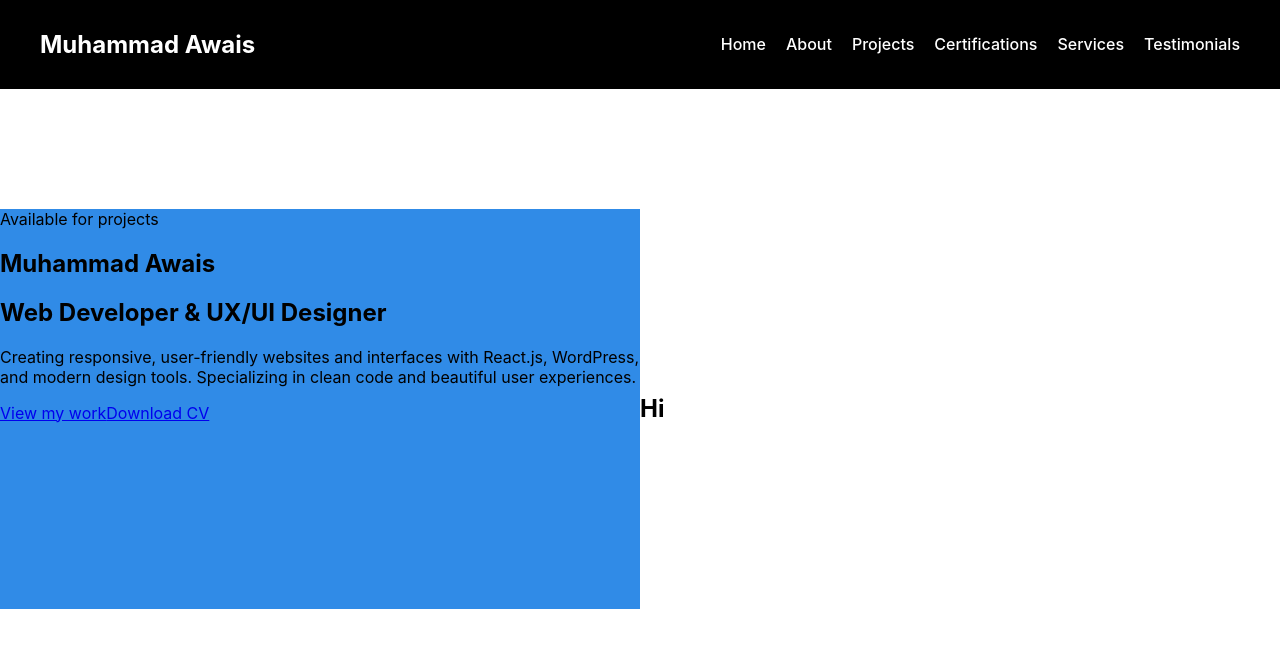
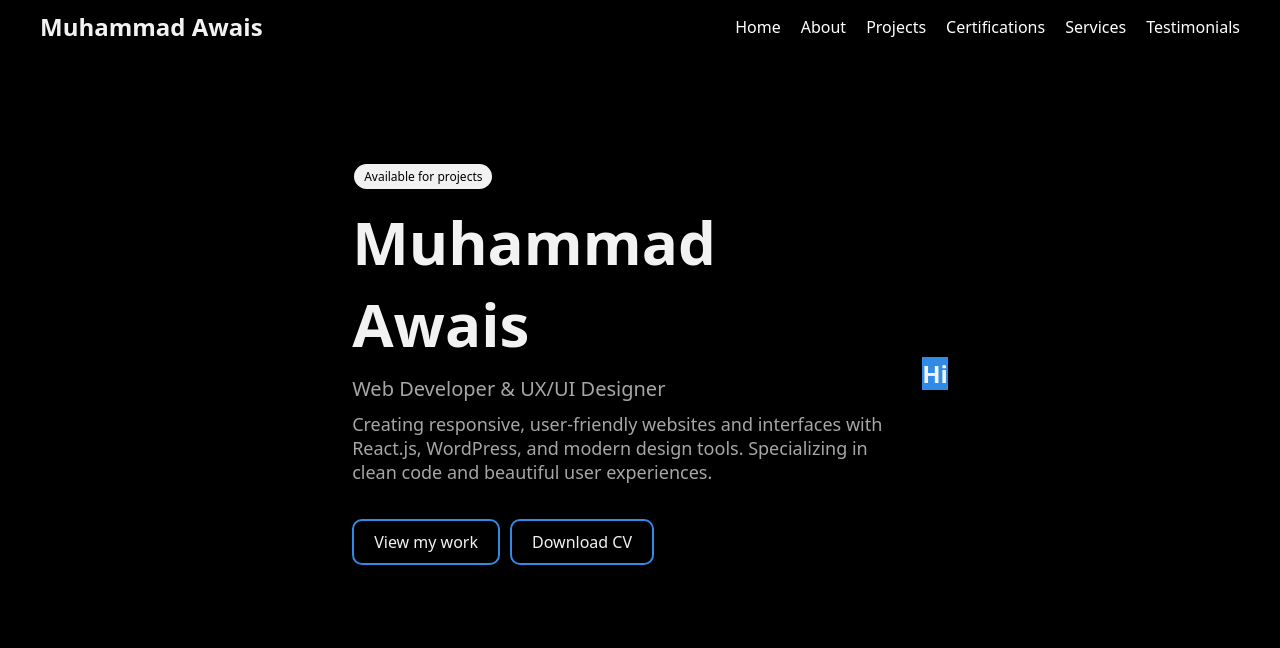
Before and after one commit to muhammad-awais-web-dev/WebMorph, a React (Create React App) app: page / in a window 1280 px wide. Shown: the top 648 px of the page. Built offline with nearby package versions, Linux system fonts and the light colour scheme.

Commit message:
Left Section Done

```diff
--- a/src/App.css
+++ b/src/App.css
@@ -1,3 +1,7 @@
+body{
+  background-color: black;
+  color: f2f2f2;
+}
 .App {
   text-align: center;
 }
--- a/src/components/Components.css
+++ b/src/components/Components.css
@@ -1,6 +1,9 @@
+*{
+    font-family: ui-sans-serif, system-ui, sans-serif, "Apple Color Emoji", "Segoe UI Emoji", "Segoe UI Symbol", "Noto Color Emoji";
+    color: #f2f2f2;
+    margin: 0;
+}
 #navbar{
-    background-color: black;
-    color: white;
     display: flex;
     flex-direction: row;
     justify-content: space-between;
@@ -30,8 +33,11 @@
     width: 100%;
     justify-content: center;
     align-items: center;
-}
-#heroSection div{
+
+
+
+
+    #heroSection .subSections{
     flex: 1 1 400px;
 }
 #heroInfo{
@@ -39,5 +45,126 @@
     flex-direction: column;
     justify-content: center;
     align-items: end;
+    /* background-color: #308be7;Remove after done   */
+}
+#heroInfo div{
+    display: flex;
+    flex-direction: column;
+    color: #f2f2f2;
+    background-color: black;/*Remove after done   */
+    max-width: 550px;
+    padding: 20px;
+    gap: 10px;
+    justify-content: center;
+}
+
+#heroInfo span{
+    background-color: #f2f2f2;
+    color: black;
+    width: fit-content;
+    font-size: 12px;
+    padding: 4px 10px;
+    border-radius: 15px;
+    border: solid black 2px;
+
+}
+#heroInfo h1{
+    font-weight: 700;
+    font-size: 60px;
+}
+#heroInfo h2{
+    font-weight: 400;
+    font-size: 20px;
+    color: #a6a6a6;
+}
+#heroInfo p{
+    font-size: 18px;
+    font-weight: 400;
+    color: #a6a6a6;
+}
+.buttonContainer{
+    display: flex;
+    flex-direction: row;
+    justify-content: flex-start;
+    margin-top: 5px;
+}
+#heroInfo .buttonContainer{
+    flex-direction: row;
+    justify-content: flex-start;
+    padding-left: 0;
+}
+.button {
+    position: relative;
+    display: inline-block;
+    width: fit-content;
+    padding: 10px 20px;
+    background-color: #308be7;
+    color: black;
+    text-decoration: none;
+    font-weight: 500;
+    border-radius: 10px;
+    border: solid #308be7 2px;
+    overflow: hidden;
+    z-index: 1;
+    transition: transform 0.2s ease;
+}
+
+.button::before {
+    content: "";
+    position: absolute;
+    top: 0;
+    left: -100%;
+    width: 100%;
+    height: 100%;
+    background-color: #308be7;
+    z-index: -1;
+    transition: left 0.3s ease;
+}
+
+.button:hover {
+    transform: scale(1.05);
+}
+
+.button:hover::before {
+    left: 0;
+}
+
+/* Hero-specific styles */
+#heroInfo .button {
+    background: transparent;
+    color: #f2f2f2;
+}
+
+#heroInfo .button::before {
     background-color: #308be7;
 }
+
+#heroInfo .button:hover {
+    color: black;
+}
+
+
+
+
+#heroCard{
+    display: flex;
+    flex-direction: column;
+    justify-content: center;
+    align-items: start;
+    background-color: #308be7;/*Remove after done   */
+}
+}
+
+
+
+
+@media (max-width: 880px){
+    #heroSection{
+        flex-direction: column;
+        padding-top: 200px;
+    }
+    #heroInfo div{
+        align-items: center;
+        text-align: center;
+    }
+}
--- a/src/components/Hero.js
+++ b/src/components/Hero.js
@@ -3,7 +3,7 @@ import { Link } from "react-router-dom"
 function HeroSection(){
     return(
     <section id="heroSection">
-        <div>
+        <div className="subSections">
             <div id="heroInfo">
                 <div>
                     <span>Available for projects</span>
@@ -17,7 +17,7 @@ function HeroSection(){
                 </div>
             </div>
         </div>
-        <div>
+        <div className="subSections">
             <div id="heroCard">
                 <h1>Hi</h1>
             </div>
```
